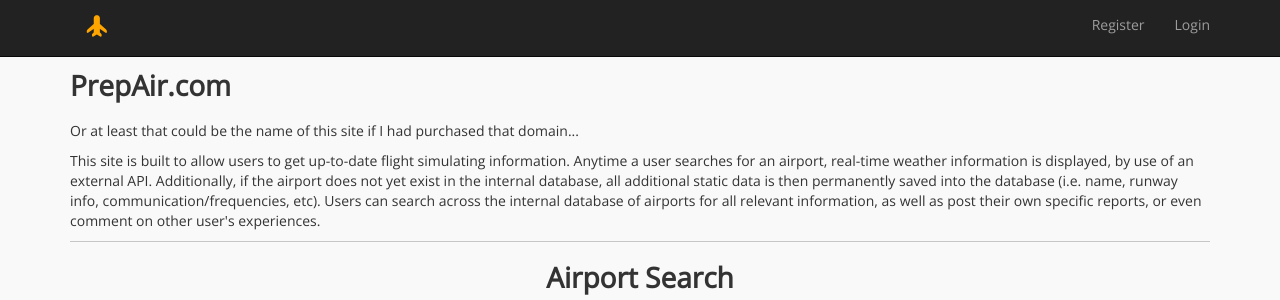
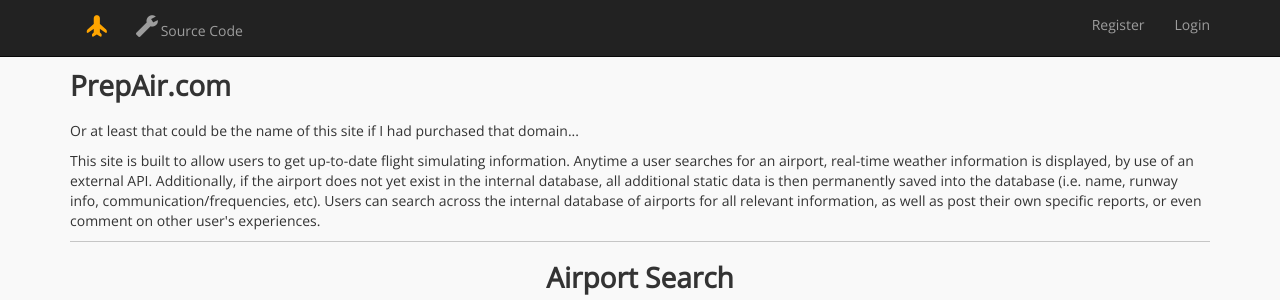
Before and after one commit to bfolks2/django-aviation, a Django app: page / in a window 1280 px wide. Shown: the top 300 px of the page. Run offline with Django 3.2, Linux system fonts and the light colour scheme; some libraries are stand-ins or nearby versions.

Commit message:
added source code link

```diff
--- a/prepair/static/css/master.css
+++ b/prepair/static/css/master.css
@@ -19,6 +19,11 @@ span.glyphicon-plane {
     font-size: 1.5em;
     font-weight: bold;
     color: orange;
+}
+
+span.glyphicon-wrench {
+    font-size: 1.5em;
+    font-weight: bold;
 }
 
 .sub-header {
--- a/prepair/templates/base.html
+++ b/prepair/templates/base.html
@@ -33,7 +33,13 @@
             <ul class="nav navbar-nav">
               <li>
                 <a href="{% url 'index-view' %}">
-                  <span class='glyphicon glyphicon-plane' aria-hidden="true"></span>
+                    <span class='glyphicon glyphicon-plane' aria-hidden="true"></span>
+                </a>
+              </li>
+                <li>
+                <a href="https://github.com/bfolks2/django-aviation">
+                    <span class='glyphicon glyphicon-wrench' aria-hidden="true"></span>
+                    <span class="source-text"> Source Code </span>
                 </a>
               </li>
             </ul>
```
